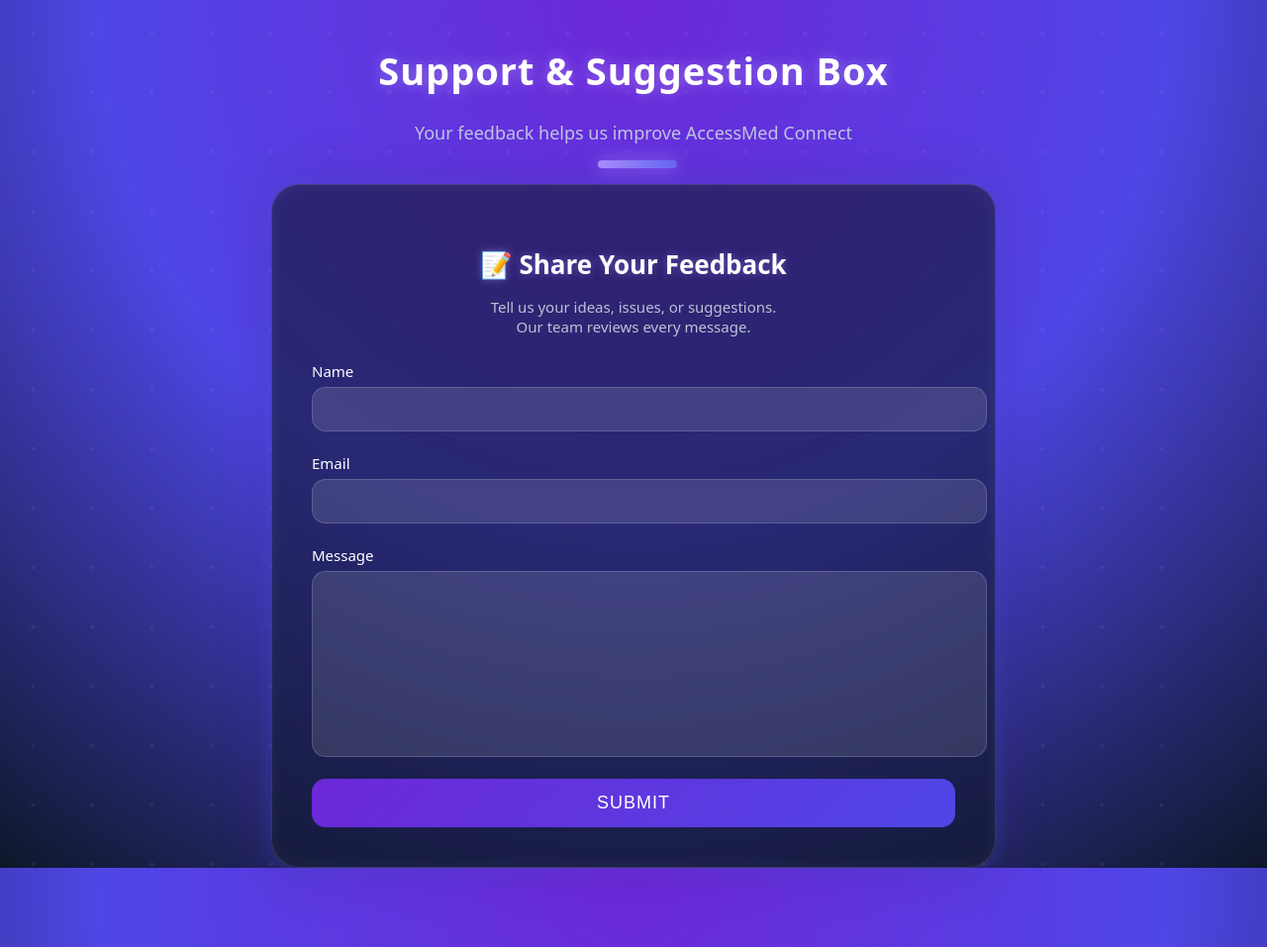
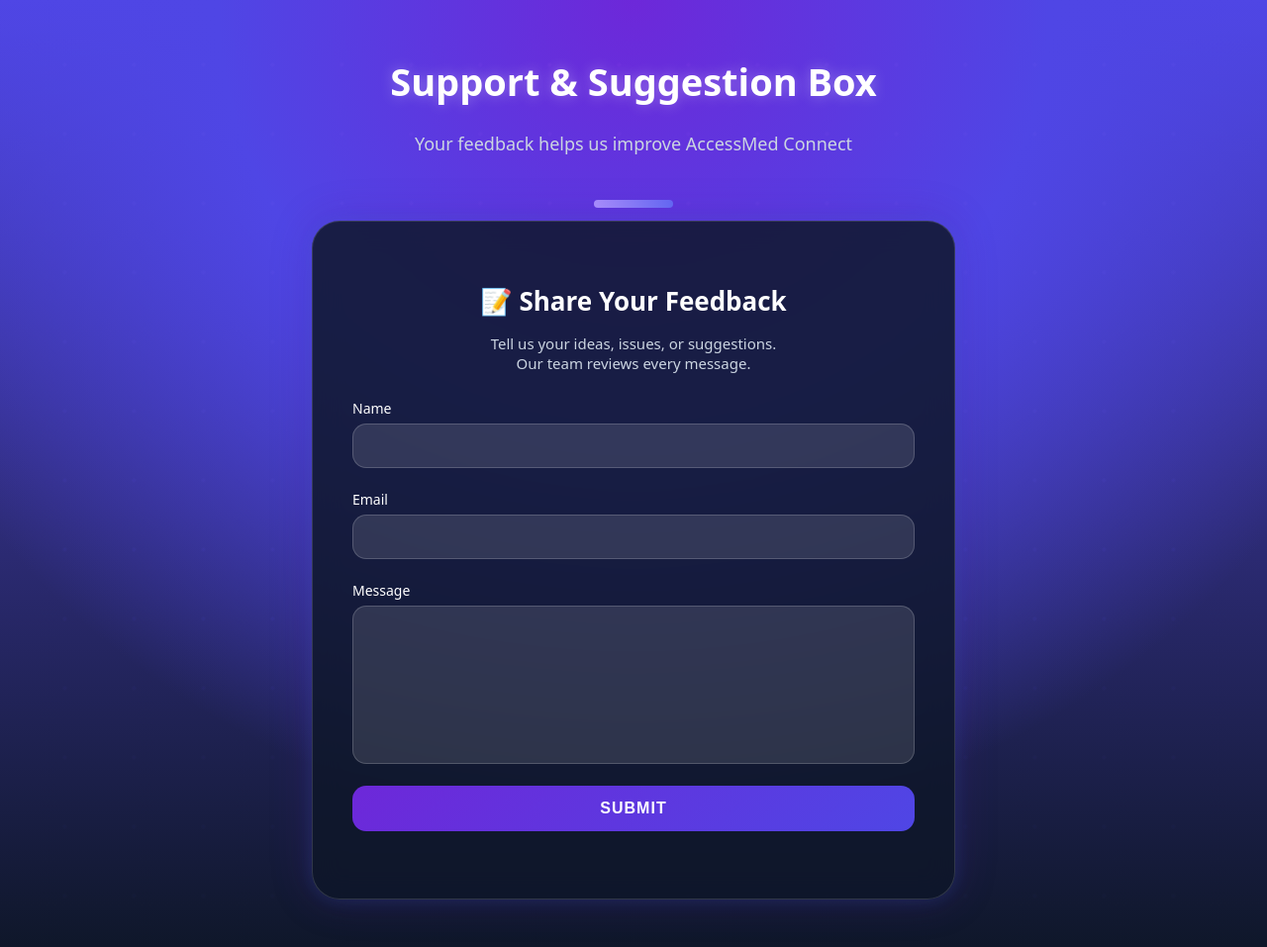
Before and after one commit to Somesh-04/AccessMed-Connect, a PHP site: page /Landing-Page/support.html in a window 1280 px wide. Shown: the whole page at 99% size. Run offline with PHP 8.4, Linux system fonts and the light colour scheme; some libraries are stand-ins or nearby versions.

Commit message:
Updated the support tab

```diff
--- a/Landing-Page/support.css
+++ b/Landing-Page/support.css
@@ -1,14 +1,53 @@
 /* ============================================
-   PAGE BACKGROUND
+   GLOBAL RESET
 ============================================ */
+*,
+*::before,
+*::after {
+    box-sizing: border-box;
+}
+
+/* ============================================
+   LOCK BROWSER SCROLL (IMPORTANT)
+============================================ */
+html,
 body {
+    height: 100%;
     margin: 0;
-    padding: 0;
-    font-family: system-ui, sans-serif;
-    background: radial-gradient(circle at top, #6d28d9, #4f46e5, #0f172a);
-    color: #fff;
+    overflow: hidden; /* KILLS white overscroll */
+    font-family: system-ui, -apple-system, "Segoe UI", Roboto, sans-serif;
+}
+
+/* ============================================
+   APP ROOT (INTERNAL SCROLL)
+============================================ */
+.app-root {
+    position: fixed;
+    inset: 0;
+    overflow-y: auto;
     overflow-x: hidden;
-    position: relative;
+
+    overscroll-behavior: none;
+
+    color: #ffffff;
+
+    /* ===== STABLE GRADIENT (NO WHITE FLASH EVER) ===== */
+    background:
+        radial-gradient(
+            1200px circle at top center,
+            #6d28d9 0%,
+            #4f46e5 35%,
+            transparent 70%
+        ),
+        linear-gradient(
+            180deg,
+            #4f46e5 0%,
+            #312e81 50%,
+            #0f172a 100%
+        );
+
+    -webkit-font-smoothing: antialiased;
+    -moz-osx-font-smoothing: grayscale;
 }
 
 /* ============================================
@@ -16,17 +55,17 @@ body {
 ============================================ */
 .floating-particles {
     position: fixed;
-    top: 0;
-    left: 0;
-    width: 100%;
-    height: 100%;
+    inset: 0;
     pointer-events: none;
+
     background-image:
-        radial-gradient(rgba(255,255,255,0.18) 2px, transparent 2px),
-        radial-gradient(rgba(167,139,250,0.28) 2px, transparent 2px);
-    background-size: 60px 60px;
-    animation: floatParticles 14s linear infinite;
-    opacity: 0.22; /* toned down for PSU / enterprise */
+        radial-gradient(rgba(255,255,255,0.15) 2px, transparent 2px),
+        radial-gradient(rgba(167,139,250,0.25) 2px, transparent 2px);
+
+    background-size: 70px 70px;
+    animation: floatParticles 20s linear infinite;
+    opacity: 0.18;
+    mix-blend-mode: overlay;
 }
 
 @keyframes floatParticles {
@@ -35,84 +74,87 @@ body {
 }
 
 /* ============================================
-   SUPPORT HEADER
+   HEADER
 ============================================ */
 .support-header {
     text-align: center;
-    margin-top: 45px;
-    animation: fadeIn 0.8s ease-in-out;
+    margin-top: clamp(32px, 6vw, 56px);
+    padding: 0 20px;
 }
 
 .support-header h1 {
-    font-size: 38px;
+    font-size: clamp(26px, 4vw, 38px);
     font-weight: 700;
-    letter-spacing: 1px;
     text-shadow: 0 0 14px rgba(255,255,255,0.3);
 }
 
 .support-header p {
+    margin-top: 10px;
+    font-size: clamp(15px, 2.5vw, 18px);
     color: #cbd5e1;
-    margin-top: 10px;
-    font-size: 18px;
-    opacity: 0.9;
 }
 
 /* ============================================
-   SUGGESTION CARD
+   CONTAINER
 ============================================ */
 .suggestion-container {
     display: flex;
     justify-content: center;
-    margin-top: 40px;
-    padding: 0 20px;
+    padding: clamp(24px, 5vw, 48px) 20px;
 }
 
+/* ============================================
+   CARD
+============================================ */
 .suggestion-card {
     width: 100%;
-    max-width: 650px;
-    background: rgba(15, 23, 42, 0.6);
-    padding: 40px;
+    max-width: min(650px, 92vw);
+    padding: clamp(24px, 4vw, 40px);
+
+    background: rgba(15, 23, 42, 0.85);
+    backdrop-filter: blur(14px);
+
     border-radius: 28px;
-    backdrop-filter: blur(14px);
+    border: 1px solid rgba(255,255,255,0.14);
+
     box-shadow:
-        0 0 50px rgba(76, 29, 149, 0.35),
-        0 0 25px rgba(59, 130, 246, 0.22),
-        inset 0 0 18px rgba(255,255,255,0.05);
-    animation: slideUp 0.8s ease-in-out;
+        0 0 40px rgba(76, 29, 149, 0.28),
+        0 0 18px rgba(59, 130, 246, 0.18);
+
     position: relative;
-    border: 1px solid rgba(255,255,255,0.13);
 }
 
+/* Accent bar */
 .suggestion-card::before {
     content: "";
     position: absolute;
-    top: -25px;
-    left: 45%;
+    top: -22px;
+    left: 50%;
+    transform: translateX(-50%);
     width: 80px;
     height: 8px;
     border-radius: 10px;
     background: linear-gradient(90deg, #a78bfa, #6366f1);
-    box-shadow: 0 0 18px rgba(167,139,250,0.7);
 }
 
+/* ============================================
+   CARD TEXT
+============================================ */
 .suggestion-card h2 {
     text-align: center;
-    margin-bottom: 15px;
-    font-size: 26px;
-    font-weight: 600;
-    text-shadow: 0 0 10px rgba(167,139,250,0.45);
+    margin-bottom: 14px;
+    font-size: clamp(20px, 3vw, 26px);
 }
 
 .info-text {
     text-align: center;
+    margin-bottom: 26px;
+    font-size: 15px;
     color: #cbd5e1;
-    margin-bottom: 25px;
-    font-size: 15px;
-    opacity: 0.9;
 }
 
 /* ============================================
-   FORM STYLING
+   FORM
 ============================================ */
 .suggestion-form {
     display: flex;
@@ -120,9 +162,9 @@ body {
 }
 
 .suggestion-form label {
-    font-size: 15px;
+    font-size: 14px;
+    font-weight: 500;
     margin-bottom: 6px;
-    font-weight: 500;
 }
 
 .suggestion-form input,
@@ -131,26 +173,11 @@ body {
     padding: 13px 15px;
     margin-bottom: 22px;
     border-radius: 14px;
-    border: 1px solid rgba(255,255,255,0.16);
+    border: 1px solid rgba(255,255,255,0.18);
+    background: rgba(255,255,255,0.12);
+    color: #ffffff;
     font-size: 15px;
-    background: rgba(255, 255, 255, 0.12);
-    color: #fff;
     outline: none;
-    transition: 0.25s;
-}
-
-.suggestion-form input::placeholder,
-.suggestion-form textarea::placeholder {
-    color: rgba(255,255,255,0.6);
-}
-
-.suggestion-form input:focus,
-.suggestion-form textarea:focus {
-    background: rgba(255, 255, 255, 0.18);
-    box-shadow:
-        0 0 12px rgba(167, 139, 250, 0.5),
-        0 0 6px rgba(255,255,255,0.25);
-    border-color: rgba(167,139,250,0.65);
 }
 
 .suggestion-form textarea {
@@ -159,54 +186,40 @@ body {
 }
 
 /* ============================================
-   SUBMIT BUTTON
+   BUTTON
 ============================================ */
 .submit-btn {
     padding: 14px;
-    background: linear-gradient(135deg, #6d28d9, #4f46e5);
+    font-size: 16px;
+    font-weight: 600;
     border: none;
     border-radius: 14px;
-    font-size: 18px;
-    color: white;
+    background: linear-gradient(135deg, #6d28d9, #4f46e5);
+    color: #ffffff;
     cursor: pointer;
-    transition: 0.25s;
     text-transform: uppercase;
     letter-spacing: 1px;
 }
 
-.submit-btn:hover:not(:disabled) {
-    transform: translateY(-2px);
-    box-shadow: 0 0 16px rgba(167, 139, 250, 0.5);
-}
-
-.submit-btn:disabled {
-    opacity: 0.6;
-    cursor: not-allowed;
-    transform: none;
-    box-shadow: none;
+.submit-btn:hover {
+    box-shadow: 0 0 16px rgba(167,139,250,0.5);
 }
 
 /* ============================================
-   ANIMATIONS
+   STATUS
 ============================================ */
-@keyframes slideUp {
-    from { opacity: 0; transform: translateY(30px); }
-    to   { opacity: 1; transform: translateY(0); }
-}
-
-@keyframes fadeIn {
-    from { opacity: 0; }
-    to   { opacity: 1; }
+#formStatus {
+    margin-top: 14px;
+    text-align: center;
+    font-size: 14px;
 }
 
 /* ============================================
-   PERFORMANCE OPTIMIZATION (LOW-END DEVICES)
+   REDUCED MOTION
 ============================================ */
 @media (prefers-reduced-motion: reduce) {
-
     * {
         animation: none !important;
-        transition: none !important;
     }
 
     .floating-particles {
--- a/Landing-Page/support.html
+++ b/Landing-Page/support.html
@@ -4,50 +4,68 @@
     <meta charset="UTF-8">
     <meta name="viewport" content="width=device-width, initial-scale=1.0">
     <title>Support – Suggestion Box</title>
+
     <link rel="stylesheet" href="support.css">
 </head>
 
 <body>
 
-    <div class="floating-particles"></div>
+    <!-- APP ROOT : controls scrolling -->
+    <div class="app-root">
 
-    <div class="support-header">
-        <h1>Support & Suggestion Box</h1>
+        <!-- Decorative layer -->
+        <div class="floating-particles" aria-hidden="true"></div>
+
+        <main>
+
+            <!-- Header -->
+            <header class="support-header">
+                <h1>Support &amp; Suggestion Box</h1>
                 <p>Your feedback helps us improve AccessMed Connect</p>
-    </div>
+            </header>
 
-    <div class="suggestion-container">
+            <!-- Form Card -->
+            <section class="suggestion-container">
                 <div class="suggestion-card">
 
-            <h2>📝 Share Your Feedback</h2>
+                    <h2>
+                        <span aria-hidden="true">📝</span>
+                        Share Your Feedback
+                    </h2>
 
                     <p class="info-text">
                         Tell us your ideas, issues, or suggestions.<br>
                         Our team reviews every message.
                     </p>
 
-            <!-- IMPORTANT FORM -->
-            <form id="supportForm" class="suggestion-form">
+                    <form id="supportForm" class="suggestion-form" novalidate>
 
-                <label>Name</label>
-                <input type="text" name="name" required>
+                        <label for="name">Name</label>
+                        <input id="name" type="text" name="name" autocomplete="name" required>
 
-                <label>Email</label>
-                <input type="email" name="email" required>
+                        <label for="email">Email</label>
+                        <input id="email" type="email" name="email" autocomplete="email" required>
 
-                <label>Message</label>
-                <textarea name="message" required></textarea>
+                        <label for="message">Message</label>
+                        <textarea id="message" name="message" required></textarea>
 
-                <button type="submit" class="submit-btn">Submit</button>
+                        <button type="submit" class="submit-btn">
+                            Submit
+                        </button>
+
+                        <p id="formStatus" aria-live="polite"></p>
 
                     </form>
 
                 </div>
+            </section>
+
+        </main>
+
     </div>
 
+    <!-- Scripts -->
     <script src="https://cdn.jsdelivr.net/npm/emailjs-com@3/dist/email.min.js"></script>
-
-    <!-- Your JS -->
     <script src="support.js"></script>
 
 </body>
```
Lines whose indentation alone changed are shown as unchanged.
